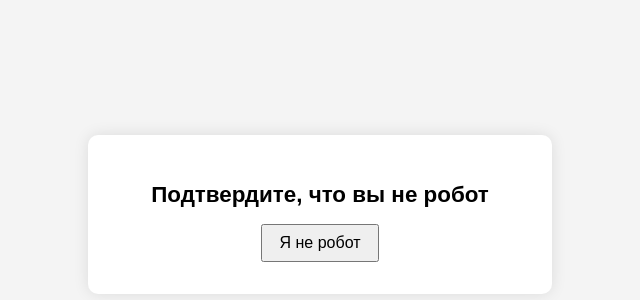
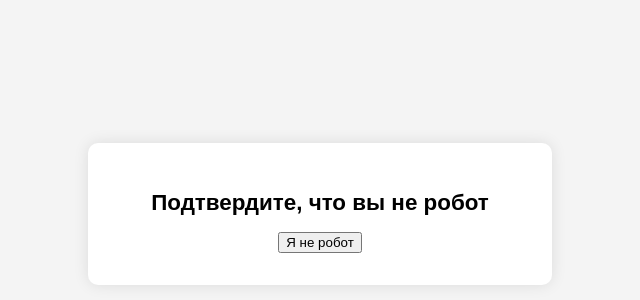
Before and after one commit to alarmiagold-ops/captcha-to-sekretpsiha, a plain HTML site: page index.html in a window 1280 px wide. Shown: the part 186-486 px from the top of the page, without its empty margins (320-960 px from the left). Drawn offline with Linux system fonts and the light colour scheme.

Commit message:
Update index.html

```diff
--- a/index.html
+++ b/index.html
@@ -1,16 +1,14 @@
 <!DOCTYPE html>
 <html lang="ru">
 <head>
-<meta charset="UTF-8">
+<meta charset="UTF-8" />
 <title>Проверка перед переходом</title>
-<meta name="viewport" content="width=device-width, initial-scale=1">
+<meta name="viewport" content="width=device-width, initial-scale=1" />
 <script src="https://www.google.com/recaptcha/api.js" async defer></script>
 <script>
-function fakeCheck() {
-  // Имитация проверки и переход в Telegram
-  setTimeout(function(){
-    window.location.href = "https://t.me/sekretpsiha";
-  }, 800); // задержка для реалистичности
+function onSubmit(token) {
+  // Переход в Telegram после успешного нажатия на капчу
+  window.location.href = "https://t.me/sekretpsiha";
 }
 </script>
 <style>
@@ -36,21 +34,21 @@ function fakeCheck() {
     font-size: 1.4rem;
     margin-bottom: 1rem;
   }
-  button {
-    padding: 0.5rem 1rem;
-    font-size: 1rem;
-    cursor: pointer;
-  }
 </style>
 </head>
 <body>
   <div class="container">
     <h1>Подтвердите, что вы не робот</h1>
-    <button class="g-recaptcha"
-            data-sitekey="6LeAdqErAAAAAHGZLsoRdoRv6V_wtclf7iasRar5"
-            data-callback="fakeCheck">
-      Я не робот
-    </button>
+    <form action="?" method="POST">
+      <button
+        class="g-recaptcha"
+        data-sitekey="6LeAdqErAAAAAHGZLsoRdoRv6V_wtclf7iasRar5"
+        data-callback="onSubmit"
+        data-action="submit"
+      >
+        Я не робот
+      </button>
+    </form>
   </div>
 </body>
 </html>
```
